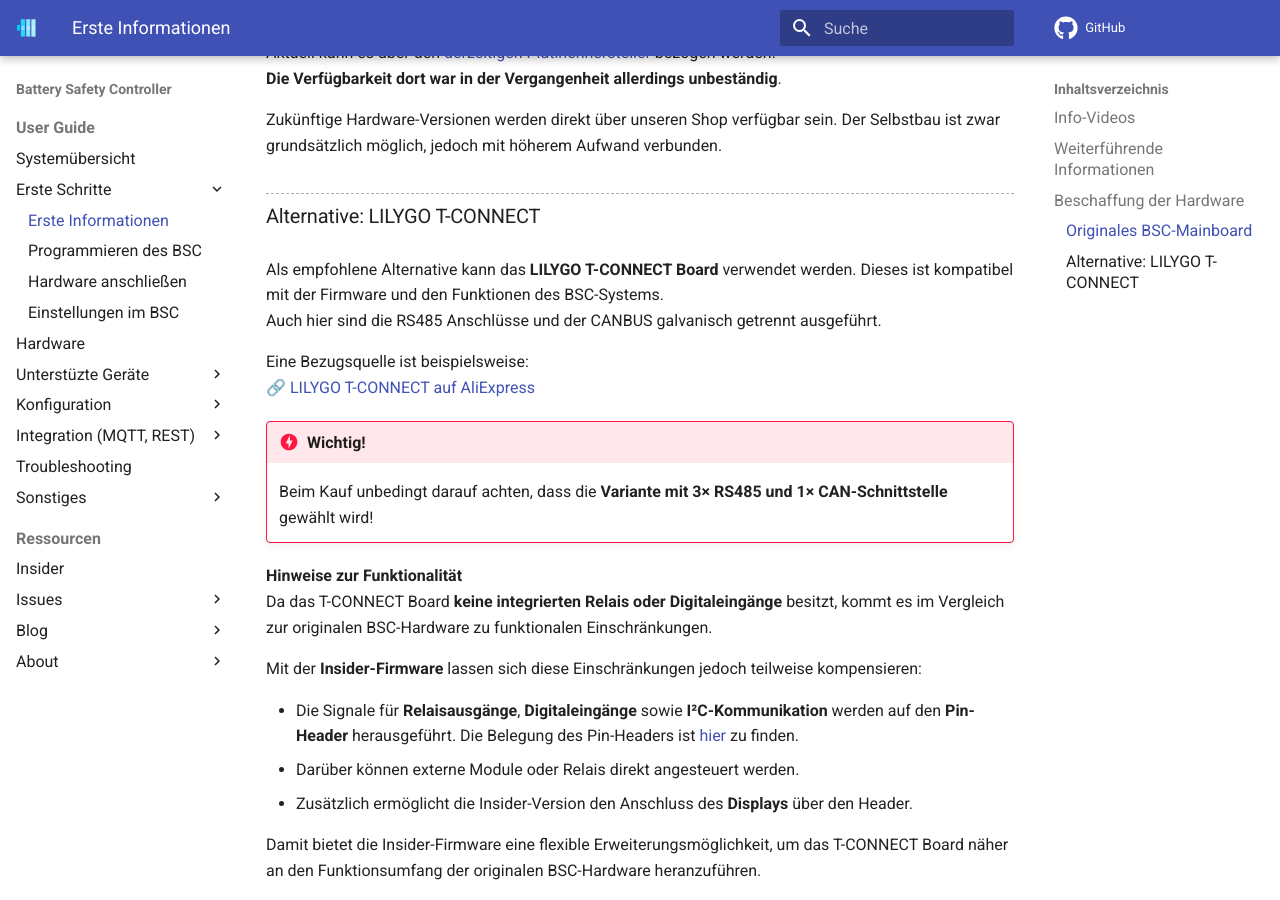
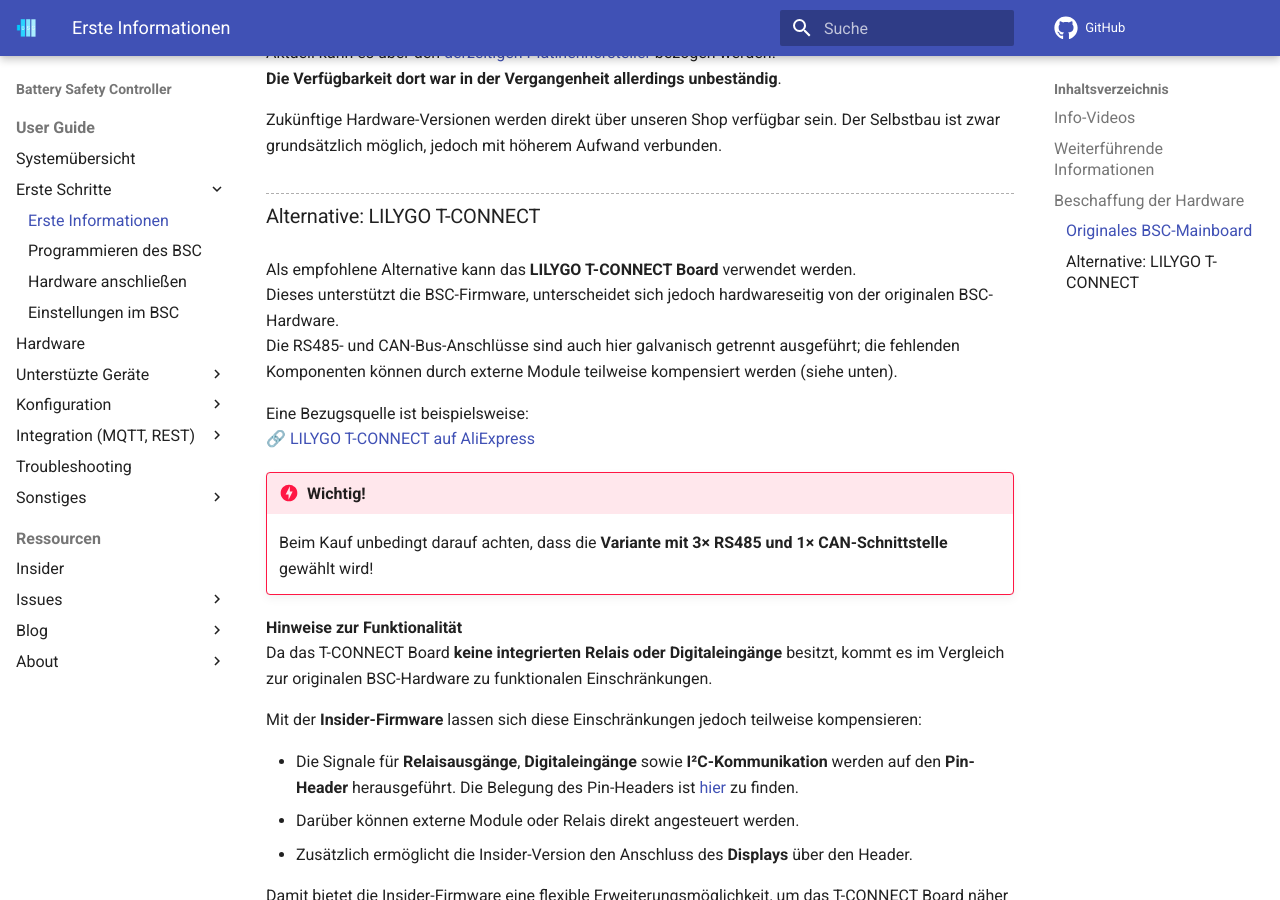
Before and after one commit to bsc-org/bsc, an MkDocs documentation site: the page built from docs/first_steps.md, in a window 1280 px wide and 900 px high, scrolled down 1105 px. Built offline with MkDocs 1.6.1 and Material for MkDocs 9.7.7, drawn with Linux system fonts in a browser that asks for light colours; comment, search, counter and statistics services are not loaded.

Commit message:
T-Connect Einleitung war etwas widersprüchlich zum Hinweis-Text. Daher leicht geändert.

```diff
--- a/docs/first_steps.md
+++ b/docs/first_steps.md
@@ -35,8 +35,9 @@
 Zukünftige Hardware-Versionen werden direkt über unseren Shop verfügbar sein. Der Selbstbau ist zwar grundsätzlich möglich, jedoch mit höherem Aufwand verbunden.
 
 ### Alternative: LILYGO T-CONNECT
-Als empfohlene Alternative kann das **LILYGO T-CONNECT Board** verwendet werden. Dieses ist kompatibel mit der Firmware und den Funktionen des BSC-Systems.
-Auch hier sind die RS485 Anschlüsse und der CANBUS galvanisch getrennt ausgeführt.
+Als empfohlene Alternative kann das **LILYGO T-CONNECT Board** verwendet werden.
+Dieses unterstützt die BSC-Firmware, unterscheidet sich jedoch hardwareseitig von der originalen BSC-Hardware.
+Die RS485- und CAN-Bus-Anschlüsse sind auch hier galvanisch getrennt ausgeführt; die fehlenden Komponenten können durch externe Module teilweise kompensiert werden (siehe unten).
 
 Eine Bezugsquelle ist beispielsweise:
 🔗 [LILYGO T-CONNECT auf AliExpress](https://de.aliexpress.com/item/1005007619430455.html)
```
